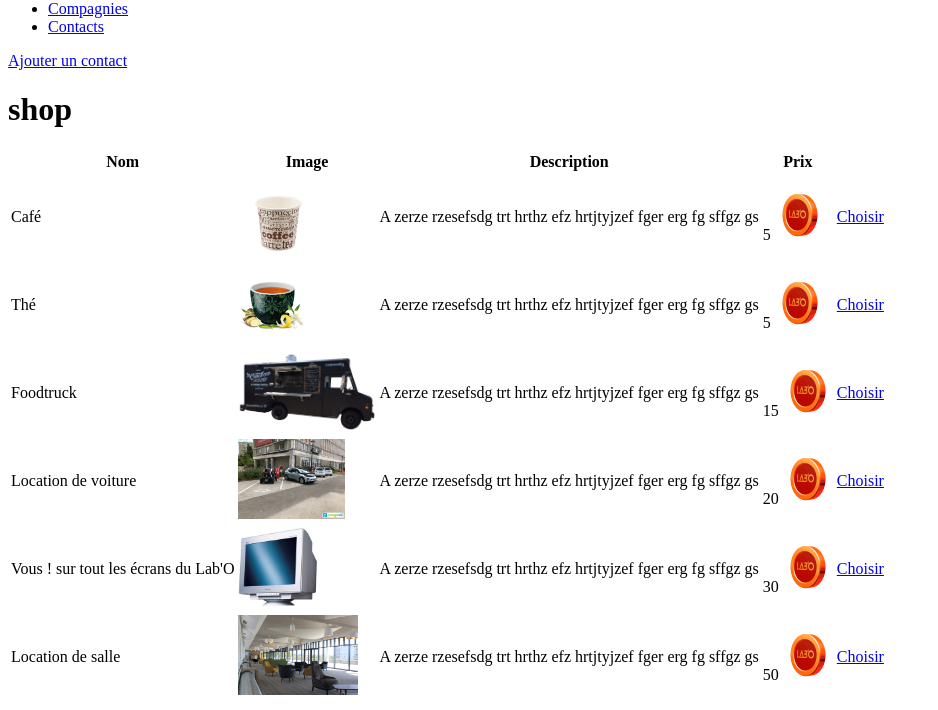
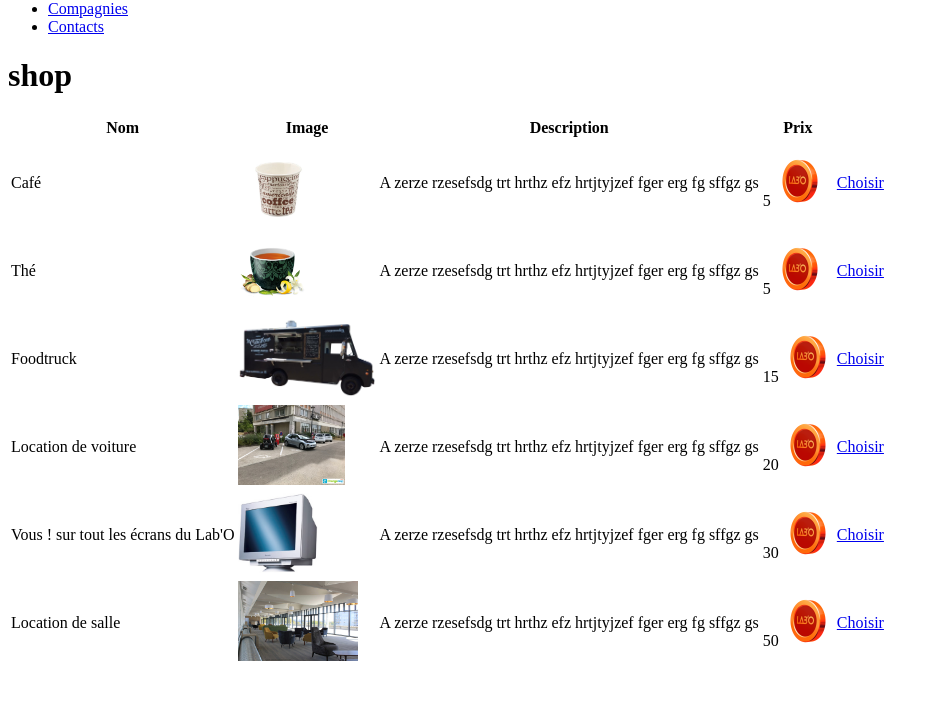
Before and after one commit to LN45/hackathon_2, a Symfony app: template templates/shop/index.html.twig in a window 1280 px wide. Shown: the part 364-1074 px from the top of the page, without its empty margins (0-938 px from the left). After the commit the page ends 1025 px from the top, so only its background shows below. Run offline with Twig, Linux system fonts and the light colour scheme; the template is opened without the code that fills it, so the values that code supplies are empty; some libraries are stand-ins or nearby versions.

Commit message:
remove d un bouton add contact qui avait rien a faire la

```diff
--- a/templates/shop/index.html.twig
+++ b/templates/shop/index.html.twig
@@ -5,7 +5,6 @@
 {% block body %}
     <div class="container">
         <div class="row">
-            <a href="{{ path('contact_new') }}" class="btn btn-primary"><i class="fas fa-plus-circle"></i>Ajouter un contact</a>
             <div class="ml-5 mt-4">
                 <h1>shop</h1>
             </div>
```
